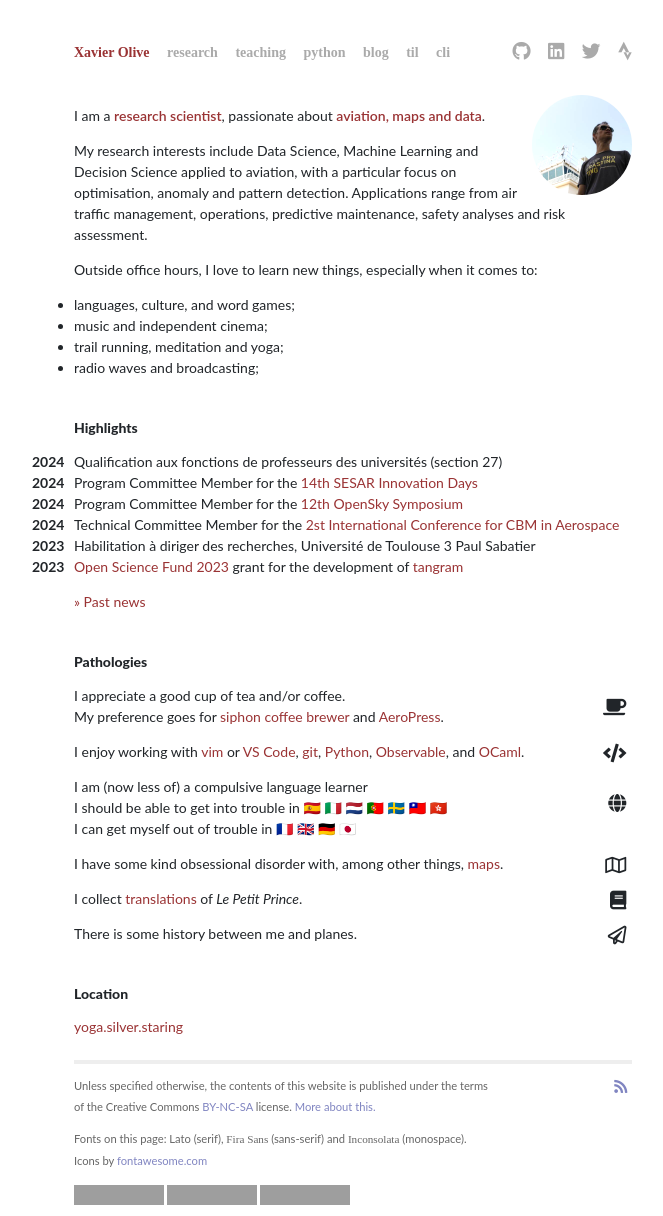
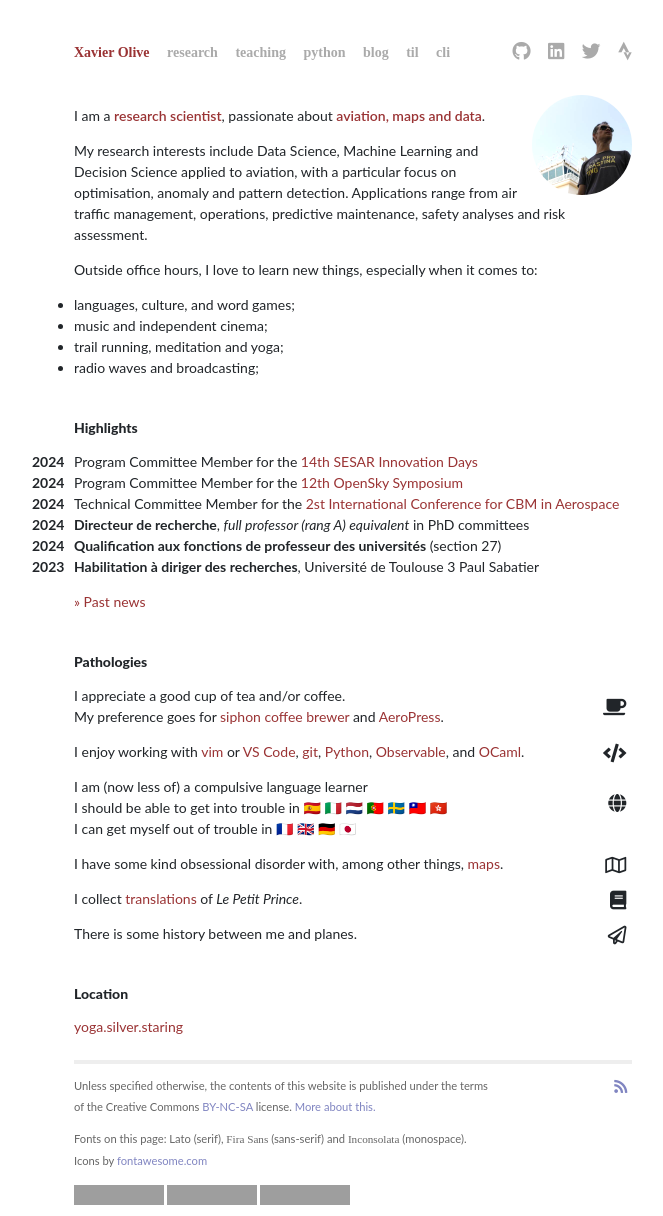
Before and after one commit to xoolive/xoolive.github.io, a Jekyll site: the page built from _pages/about-me.md, in a window 1280 px wide. Shown: the whole page, without its empty margins (287-950 px from the left). Built offline with Jekyll 4.4.1, drawn with Linux system fonts in a browser that asks for light colours; nearby versions of some CDN libraries; some web fonts are replaced; a script that is not in the unit is left out; grey boxes are pictures that could not be loaded.

Commit message:
include dr

```diff
--- a/_pages/about-me.md
+++ b/_pages/about-me.md
@@ -19,12 +19,12 @@ Outside office hours, I love to learn new things, especially when it comes to:
 
 ## Highlights
 
-<span class="float-left year">2024</span>Qualification aux fonctions de professeurs des universités (section 27)<br/>
 <span class="float-left year">2024</span>Program Committee Member for the [14th SESAR Innovation Days](https://sesarju.eu/sesarinnovationdays)<br/>
 <span class="float-left year">2024</span> Program Committee Member for the [12th OpenSky Symposium](http://symposium.opensky-network.org/)<br/>
 <span class="float-left year">2024</span>Technical Committee Member for the [2st International Conference for CBM in Aerospace](https://cbmacademy.eu/)<br/>
-<span class="float-left year">2023</span>Habilitation à diriger des recherches, Université de Toulouse 3 Paul Sabatier<br/>
-<span class="float-left year">2023</span> [Open Science Fund 2023](https://www.nwo.nl/en/researchprogrammes/open-science-fund-2023-awarded-grants) grant for the development of [tangram](https://github.com/open-aviation/tangram)<br/>
+<span class="float-left year">2024</span><b>Directeur de recherche</b>, *full professor (rang A) equivalent* in PhD committees<br/>
+<span class="float-left year">2024</span><b>Qualification aux fonctions de professeur des universités</b> (section 27)<br/>
+<span class="float-left year">2023</span><b>Habilitation à diriger des recherches</b>, Université de Toulouse 3 Paul Sabatier<br/>
 
 [» Past news](news)
 
```
Also changed, not shown: _pages/news.md (+5 -0 lines).
